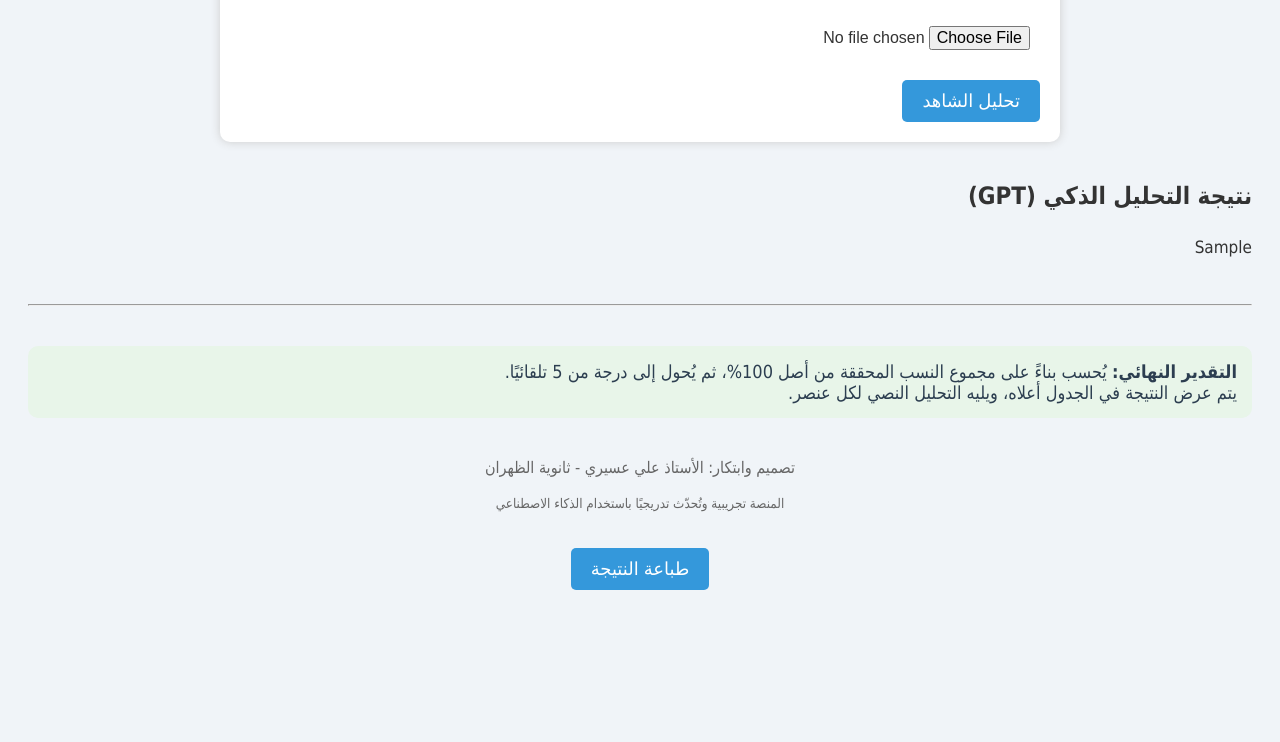
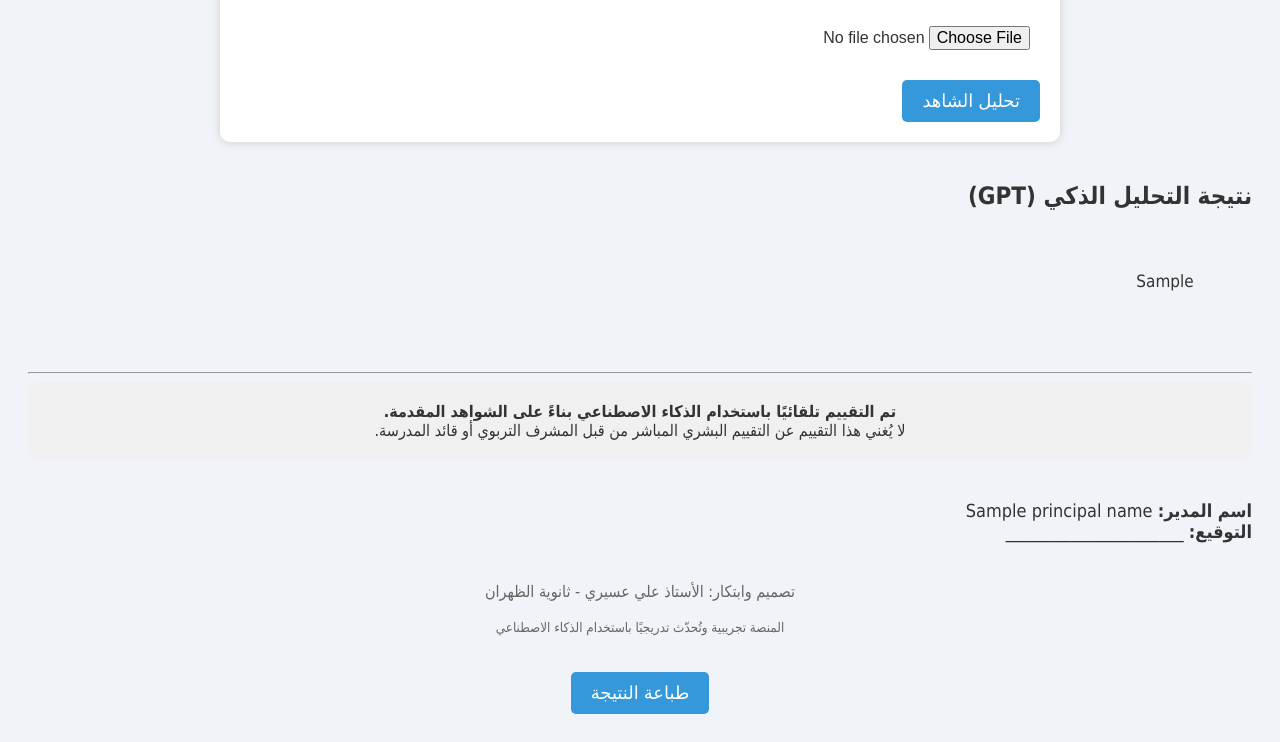
Before and after one commit to aliasiriiii/smart-ai, a Flask app: template templates/index.html in a window 1280 px wide. Shown: the part 1366-2108 px from the top of the page. Before the commit the page ends 1956 px from the top, so only its background shows below. Run offline with Flask 3, Linux system fonts and the light colour scheme; the template is opened without the code that fills it: most values are stand-ins (such as "Sample title", 1, 10 or a date in 2020).

Commit message:
Update index.html

```diff
--- a/templates/index.html
+++ b/templates/index.html
@@ -127,21 +127,26 @@
         <button type="submit">تحليل الشاهد</button>
     </form>
 
-    <!-- شاشة الانتظار -->
     <div id="loading" style="display:none; text-align:center; margin-top:20px; font-size:18px; color:#2c3e50;">
         جاري التحليل... يرجى الانتظار
     </div>
 
-    <!-- النتيجة -->
     {% if gpt_result %}
     <div class="no-print">
         <h2 style="margin-top: 40px;">نتيجة التحليل الذكي (GPT)</h2>
-        <div style="white-space: pre-wrap; font-size: 17px; line-height: 2;">{{ gpt_result | safe }}</div>
+        <div style="white-space: pre-wrap; font-size: 17px; line-height: 2;">
+            {{ gpt_result | safe }}
+        </div>
 
-        <hr style="margin: 40px 0;">
-        <div style="font-size: 18px; color: #2c3e50; background: #e8f5e9; padding: 15px; border-radius: 10px;">
-            <strong>التقدير النهائي:</strong> يُحسب بناءً على مجموع النسب المحققة من أصل 100%، ثم يُحول إلى درجة من 5 تلقائيًا.<br>
-            يتم عرض النتيجة في الجدول أعلاه، ويليه التحليل النصي لكل عنصر.
+        <hr style="margin-top: 40px;">
+        <div style="background:#f0f0f0; padding: 20px; font-size: 16px; border-radius: 10px; text-align: center;">
+            <strong>تم التقييم تلقائيًا باستخدام الذكاء الاصطناعي بناءً على الشواهد المقدمة.</strong><br>
+            لا يُغني هذا التقييم عن التقييم البشري المباشر من قبل المشرف التربوي أو قائد المدرسة.
+        </div>
+
+        <div style="margin-top: 40px; font-size: 18px;">
+            <strong>اسم المدير:</strong> {{ principal_name }}<br>
+            <strong>التوقيع:</strong> ______________________
         </div>
     </div>
     {% endif %}
@@ -153,4 +158,4 @@
     </div>
 
 </body>
-</html>
+</html
```
